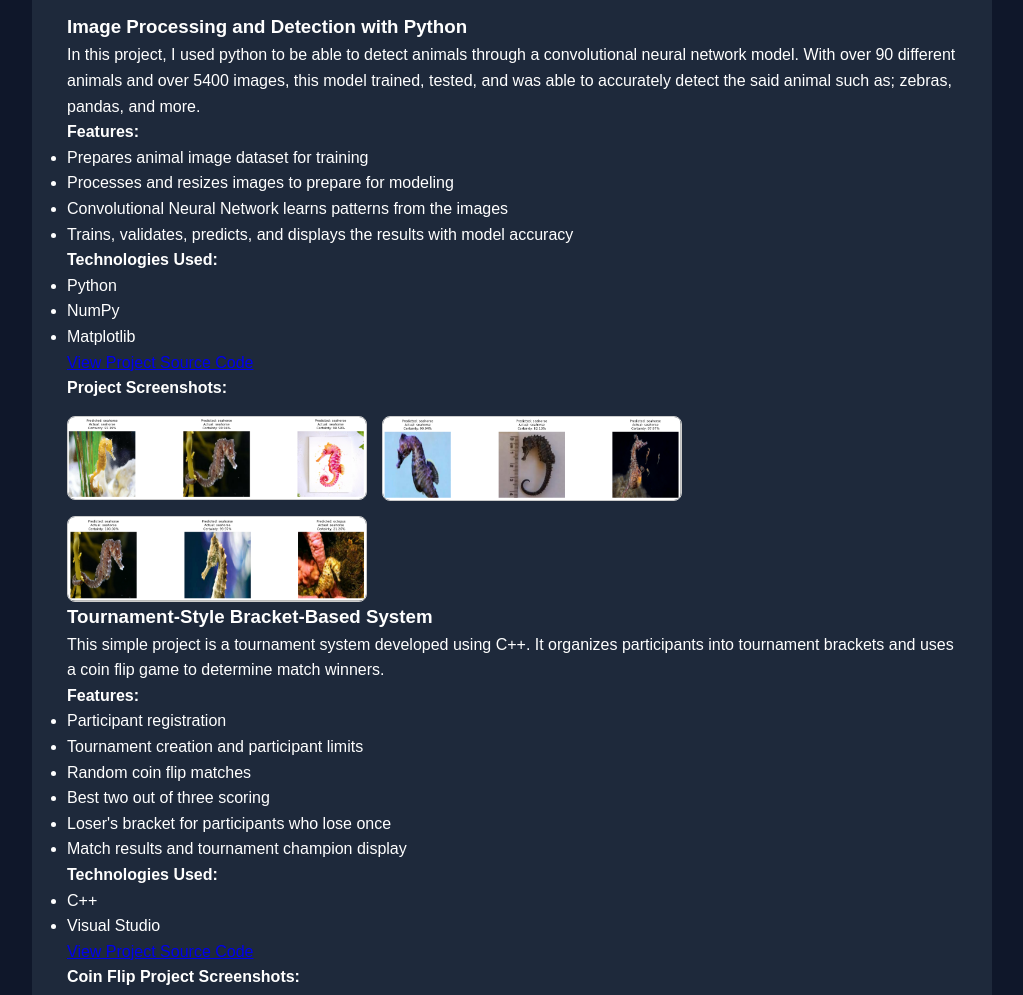
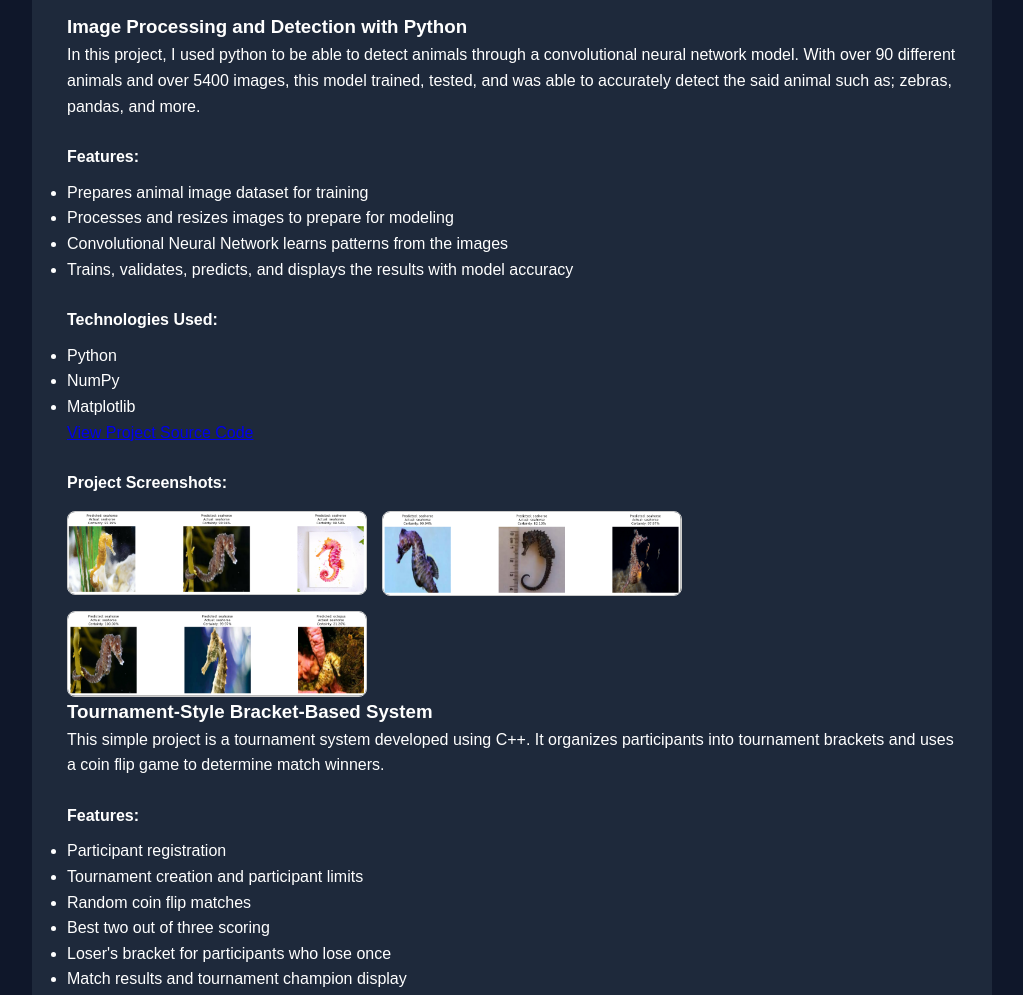
Before and after one commit to rnguyen909/github-portfolio, a plain HTML site: page index.html in a window 1280 px wide. Shown: the part 1478-2473 px from the top of the page, without its empty margins (128-1151 px from the left). Drawn offline with Linux system fonts and the light colour scheme.

Commit message:
Add margin styles for h4 elements

```diff
--- a/style.css
+++ b/style.css
@@ -155,3 +155,8 @@ footer {
     margin: 20px auto;
     border: 3px solid #3b82f6;
 }
+
+h4 {
+    margin-top: 25px;
+    margin-bottom: 10px;
+}
```
